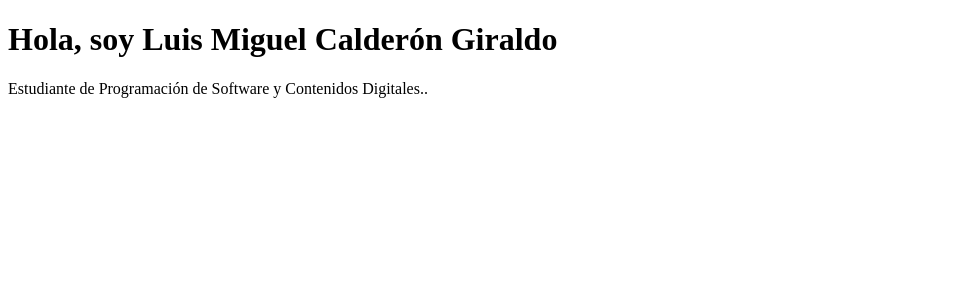
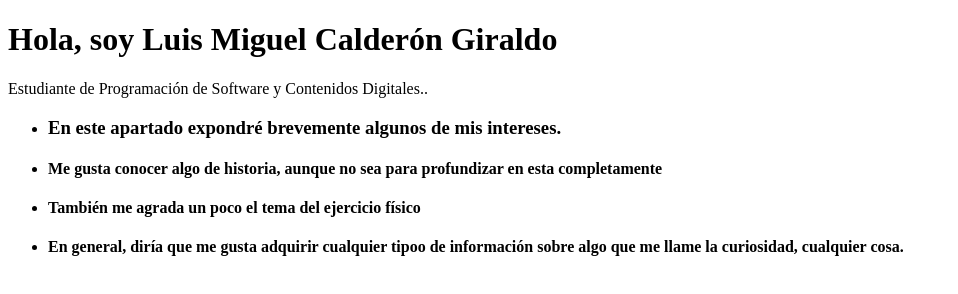
Before and after one commit to luismiguelcalderon-777/mi-primer-proyecto2, a plain HTML site: page index.html in a window 1280 px wide. Shown: the whole page, without its empty margins (0-958 px from the left). Drawn offline with Linux system fonts and the light colour scheme.

Commit message:
commit
Aquí comparto algunos de mis intereses básicos

```diff
--- a/index.html
+++ b/index.html
@@ -6,5 +6,12 @@
   <body>
     <h1>Hola, soy Luis Miguel Calderón Giraldo</h1>
     <p>Estudiante de Programación de Software y Contenidos Digitales..</p>
-  </body>
+ <ul>
+    <li><h3>En este apartado expondré brevemente algunos de mis intereses.</h3></li>
+    <li><h4>Me gusta conocer algo de historia, aunque no sea para profundizar en esta completamente</h4></li>
+    <li><h4>También me agrada un poco el tema del ejercicio físico</h4></li>
+    <li><h4>En general, diría que me gusta adquirir cualquier tipoo de información sobre algo que me llame la curiosidad, cualquier cosa.</h4></li>
+ </ul>
+
+</body>
 </html>
```
